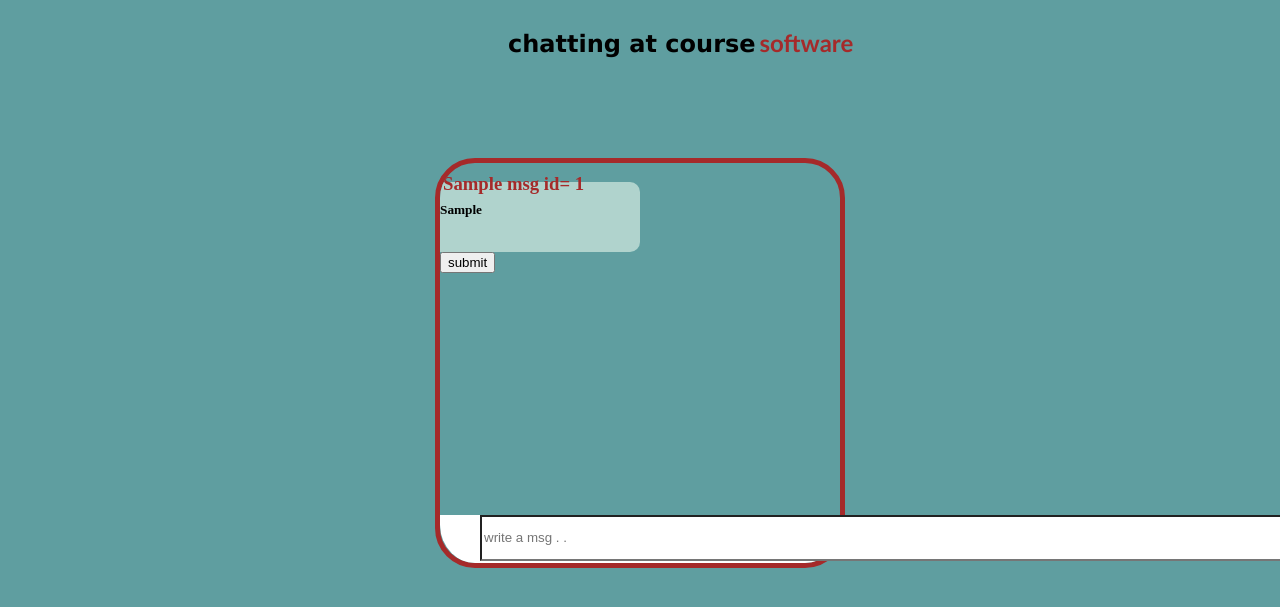
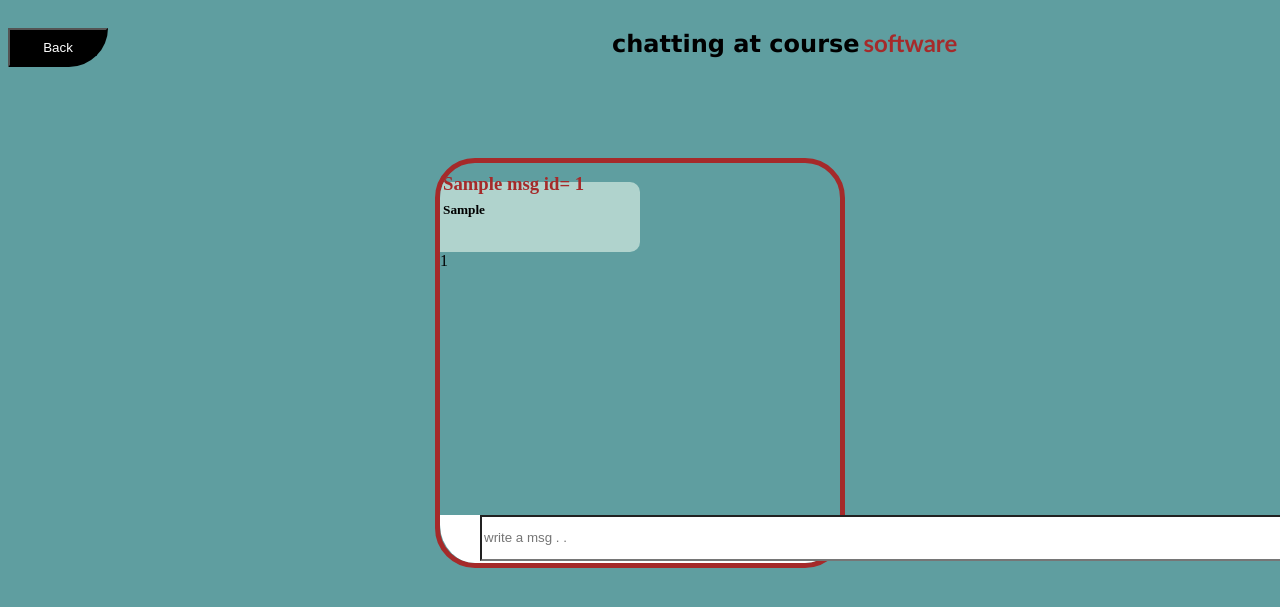
Before and after one commit to osama-ismail/SE_2021, a PHP site: page /softt/soft/dashboard/chat.php?proid=1 in a window 1280 px wide. Shown: the top 607 px of the page. Run offline with PHP 8.4, Linux system fonts and the light colour scheme; a user stored in the database is signed in; data comes from the database, SQL or seed files in the repository; tables that the repository leaves empty or names only in its code hold one stand-in row (values such as "Sample post").

Commit message:
Update chat.php

```diff
--- a/softt/soft/dashboard/chat.php
+++ b/softt/soft/dashboard/chat.php
@@ -138,6 +138,7 @@ else{
 
 </head>
 <body>
+  <button style="background-color: black; color:white; padding-top: 10px;  padding-bottom: 10px; width: 100px; border-bottom-right-radius: 40px ;" class="back">Back</button>
 <h2 class="h2_name2">chatting at course </h2> <h2 class="h2_name" id="h2_name"> <?php echo($data1['name']);?></h2>
 <section class="section_chat">
 <?php
@@ -147,24 +148,25 @@ foreach($data as $pro):
 
 ?>
     <div class="div_chat2"><h3><?= $pro['sender_name']." id= ".$pro['sender_id'];?></h3>
-    <h5><?= $pro['msg'];?>  </h5></div>
+    <h5 style="margin-left: 3px;"><?= $pro['msg'];?>  </h5></div>
 
     <?php   endforeach; ?>
 
 
     <div></div>
     <form action="chat.php" method="POST">
-    <button>submit</button>
-
+    <!-- <button>submit</button> -->
+<div>1</div>
 <div class="div_chat1"><input id="in1" placeholder="write a msg . ." name="msg" onchange="do1()"  type="text" name="" id=""></div>
 
-</form><script>
+</form></section>
+
+<script>
 function do1(){
     document.getElementById("in1").style.border="none";
 
 }
 
 </script>
-</section>
 </body>
 </html>
```
